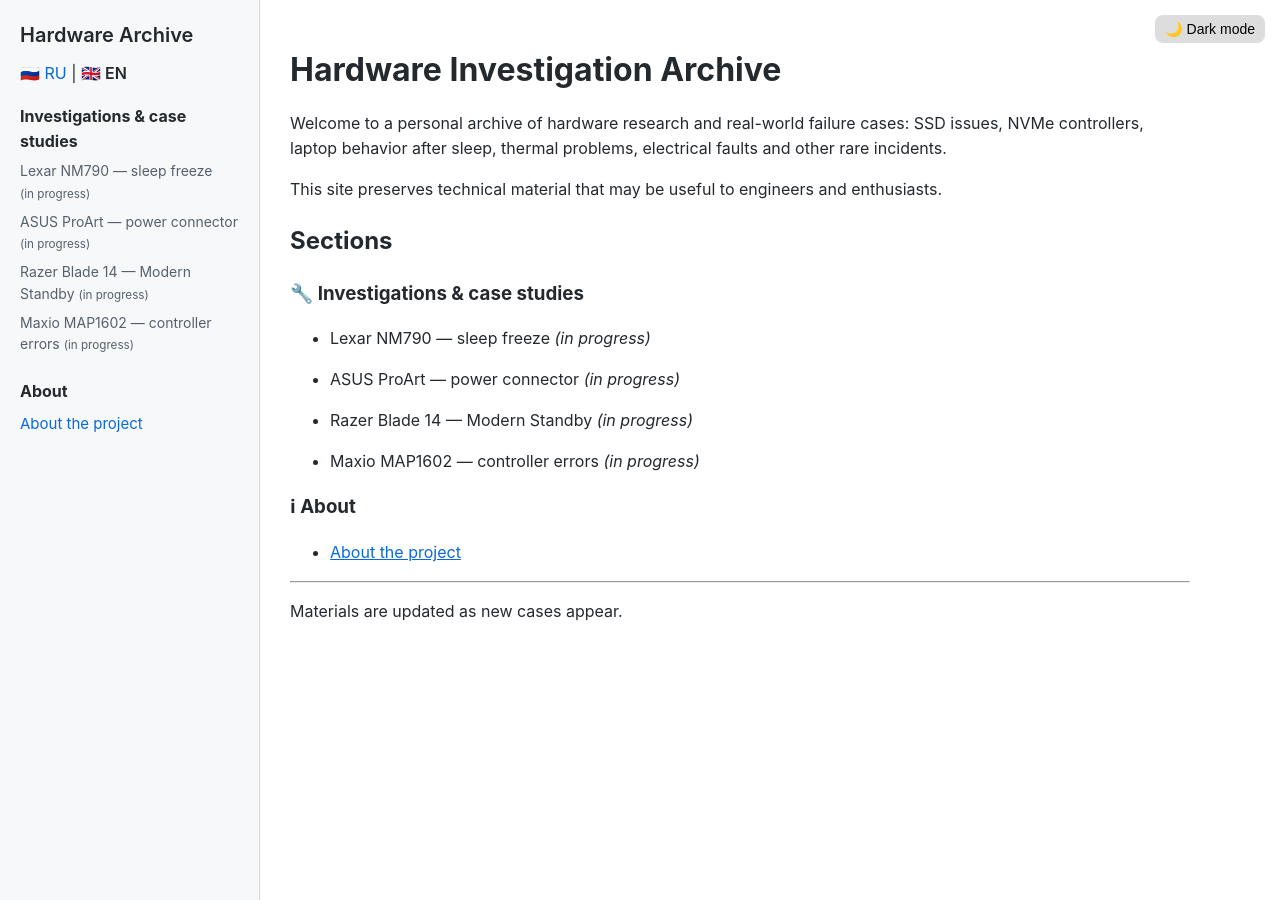
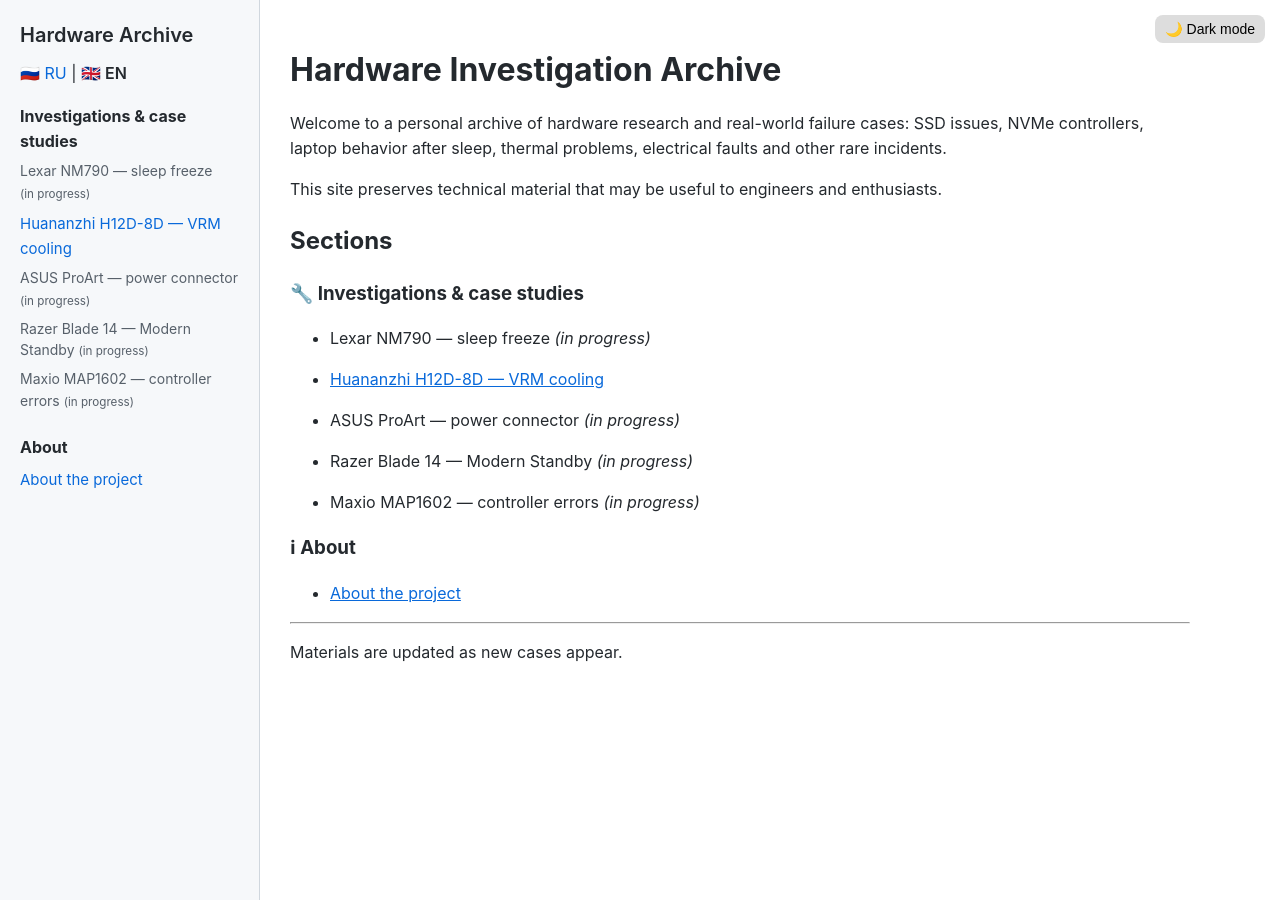
Before and after one commit to ieya100/ieya100.github.io, a Jekyll site: the page built from en/index.md, in a window 1280 px wide. Built offline with Jekyll 4.4.1, drawn with Linux system fonts in a browser that asks for light colours; comment, search, counter and statistics services are not loaded; part of the change alters nothing that is shown.

Commit message:
Add English Huananzhi VRM cooling article

```diff
--- a/_data/cases.yml
+++ b/_data/cases.yml
@@ -14,8 +14,9 @@
     title: Huananzhi H12D-8D — охлаждение VRM
     url: /cases/huananzhi-h12d-8d-vrm-fan-mod.html
   en:
-    status: missing
+    status: published
     title: Huananzhi H12D-8D — VRM cooling
+    url: /en/cases/huananzhi-h12d-8d-vrm-fan-mod.html
 
 - key: asus-proart-power
   ru:
--- a/cases/huananzhi-h12d-8d-vrm-fan-mod.md
+++ b/cases/huananzhi-h12d-8d-vrm-fan-mod.md
@@ -4,6 +4,7 @@ title: Доработка охлаждения VRM Huananzhi H12D-8D Ver2.0
 description: Исправление затруднённого выхода воздуха из-под штатного вентилятора VRM на Huananzhi H12D-8D Ver2.0 — шайбы, открытый радиатор и снижение шума.
 lang: ru
 translation_key: huananzhi-h12d-8d-vrm
+alternate_url: /en/cases/huananzhi-h12d-8d-vrm-fan-mod.html
 ---
 
 # Доработка охлаждения VRM Huananzhi H12D-8D Ver2.0: меньше шума штатного вентилятора
--- /dev/null
+++ b/en/cases/huananzhi-h12d-8d-vrm-fan-mod.md
@@ -0,0 +1,112 @@
+---
+layout: default
+title: Improving VRM Cooling on Huananzhi H12D-8D Ver2.0
+description: A simple Huananzhi H12D-8D Ver2.0 VRM cooling modification using washers, an open heatsink and the stock fan to reduce airflow resistance and noise.
+lang: en
+translation_key: huananzhi-h12d-8d-vrm
+alternate_url: /cases/huananzhi-h12d-8d-vrm-fan-mod.html
+---
+
+# Improving VRM Cooling on Huananzhi H12D-8D Ver2.0: Reducing Stock Fan Noise
+
+This is a small modification to the CPU power-delivery cooling system on the **Huananzhi H12D-8D Ver2.0** motherboard for AMD EPYC processors and the SP3 socket. The goal is to expose the heatsink fins, give the stock fan a less restrictive air path and reduce its noise.
+
+**Motherboard:** HUANANZHI H12D-8D Ver2.0
+**Platform:** AMD EPYC 7002/7003, Socket SP3
+**Topic:** VRM cooling, fan noise, VRM fan mod
+
+## The original problem
+
+In the factory configuration, the VRM heatsink is completely covered by a decorative plate, with a small fan mounted in its center.
+
+<p align="center">
+  <img src="/cases/images/huananzhi-h12d-8d/factory-cover.jpg" width="620" alt="Factory VRM cooling assembly with the heatsink covered by a plate">
+</p>
+
+At first glance, the plate appears to act as an air duct: the fan draws air from above, pushes it under the cover and sends it along the heatsink fins. Removing the cover revealed that the design does not quite work that way.
+
+There is a recessed well directly under the impeller. Air can escape from it only through slots approximately one millimetre wide or even narrower. The stock H12 fan has a 30 × 30 mm body, is 10 mm thick and measures approximately 42 mm between opposite mounting points across the diagonal. It is rated for 5 V and 5000 RPM.
+
+In the original configuration, the fan effectively blows into a confined well with a very small outlet area. Much of its effort is spent overcoming this restriction, while the fins hidden under the cover receive little benefit from the general airflow inside the chassis.
+
+<p align="center">
+  <img src="/cases/images/huananzhi-h12d-8d/heatsink-open-v2.jpg" width="520" alt="VRM heatsink after removing the upper cover">
+</p>
+
+<p align="center">
+  <img src="/cases/images/huananzhi-h12d-8d/fan-h12-v2.jpg" width="520" alt="Stock H12 5 V fan measuring 30 by 30 by 10 mm and rated for 5000 RPM">
+</p>
+
+## What I changed
+
+I removed the upper plate and mounted the stock fan directly on the heatsink. Three small washers with a combined thickness of approximately 1.5 mm were added under each mounting point. Together with a retainer made from cable sheath, they raise the fan approximately 2 mm above the recessed area.
+
+This extra clearance reduces the restriction **downstream of** the impeller. The fan still draws air from above and blows it downward, but the air can now spread sideways more freely and reach the side fins. Removing the cover also exposes the complete heatsink to airflow from the chassis fans.
+
+### A small assembly trick
+
+Holding several washers on a mounting screw while positioning the fan is inconvenient. I made a simple retainer from the outer sheath of a twisted-pair Ethernet cable: a small piece was cut to roughly the diameter of the washers and a hole was made for the screw.
+
+The sheath grips the screw, keeps the washer stack in place during installation and adds approximately another 0.5 mm of clearance.
+
+<p align="center">
+  <img src="/cases/images/huananzhi-h12d-8d/washers-holder-v1.jpg" width="520" alt="Three washers and a yellow Ethernet cable sheath retainer fitted to each fan mounting screw">
+</p>
+
+<p align="center"><em>The three washers provide approximately 1.5 mm of clearance, while the yellow cable-sheath retainer adds about 0.5 mm.</em></p>
+
+A potentially cleaner alternative would be a compatible 30 × 30 mm fan with a height of 7 mm. Its upper surface might remain below the top of the heatsink even with the necessary clearance underneath. Before replacing the fan, verify its supply voltage, connector polarity, airflow direction and mounting-hole spacing.
+
+<p align="center">
+  <img src="/cases/images/huananzhi-h12d-8d/fan-position-v2.jpg" width="520" alt="Test-fitting the stock fan directly on the VRM heatsink">
+</p>
+
+<p align="center">
+  <img src="/cases/images/huananzhi-h12d-8d/final-installation-v2.jpg" width="520" alt="Final installation of the fan on the exposed VRM heatsink">
+</p>
+
+### Video
+
+<div align="center">
+  <video controls playsinline preload="metadata" width="420" poster="/cases/images/huananzhi-h12d-8d/final-installation-v2.jpg">
+    <source src="/cases/images/huananzhi-h12d-8d/vrm-fan-demo-v1.mp4" type="video/mp4">
+    Your browser does not support embedded video. <a href="/cases/images/huananzhi-h12d-8d/vrm-fan-demo-v1.mp4">Open the video file directly</a>.
+  </video>
+</div>
+
+<p align="center"><em>The fan running after installation on the exposed heatsink.</em></p>
+
+## Result
+
+This motherboard does not appear to expose a VRM temperature sensor, so I cannot provide a measured temperature difference. Subjectively, the fan became noticeably quieter, most likely because the lower back pressure allows air to leave the recessed area more freely.
+
+The modification also passed a practical everyday test: the following night I was able to sleep without closing the door to the room containing the server. This is not a substitute for measurements with a sound-level meter, but it describes the difference in normal use rather well.
+
+The modification provides four main benefits:
+
+- the heatsink is exposed to the general chassis airflow;
+- the outlet area beneath the fan is larger;
+- air can reach the side fins;
+- the small fan produces less noise.
+
+## Possible next step
+
+A future improvement could be a custom heatsink designed for a higher-quality and quieter Noctua 40 × 40 × 10 mm fan. The heatsink should be designed with adequate clearance under the impeller and unrestricted air channels leading toward the fins.
+
+The current and future configurations could then be compared with a thermocouple or thermal camera under an identical sustained workload. Noise should be measured with a sound-level meter at a fixed distance.
+
+## If you repeat this modification
+
+If you try the same modification, please measure the temperature and noise level **before and after**, and share the results. I honestly do not feel like returning the already modified system to its original configuration solely for a comparative test 🙂
+
+For a useful comparison, please include:
+
+- ambient temperature;
+- the VRM temperature measurement location and method;
+- the workload and its duration;
+- the distance between the sound-level meter and the chassis;
+- the chassis fan configuration.
+
+Results can be posted as a GitHub Issue or a comment below. I will add useful measurements to this article with credit to the author.
+
+> Disconnect the system completely from power before attempting this modification. Make sure that the washers and screws cannot touch the motherboard, that the impeller rotates freely, and that the fan cable cannot reach the blades.
```
